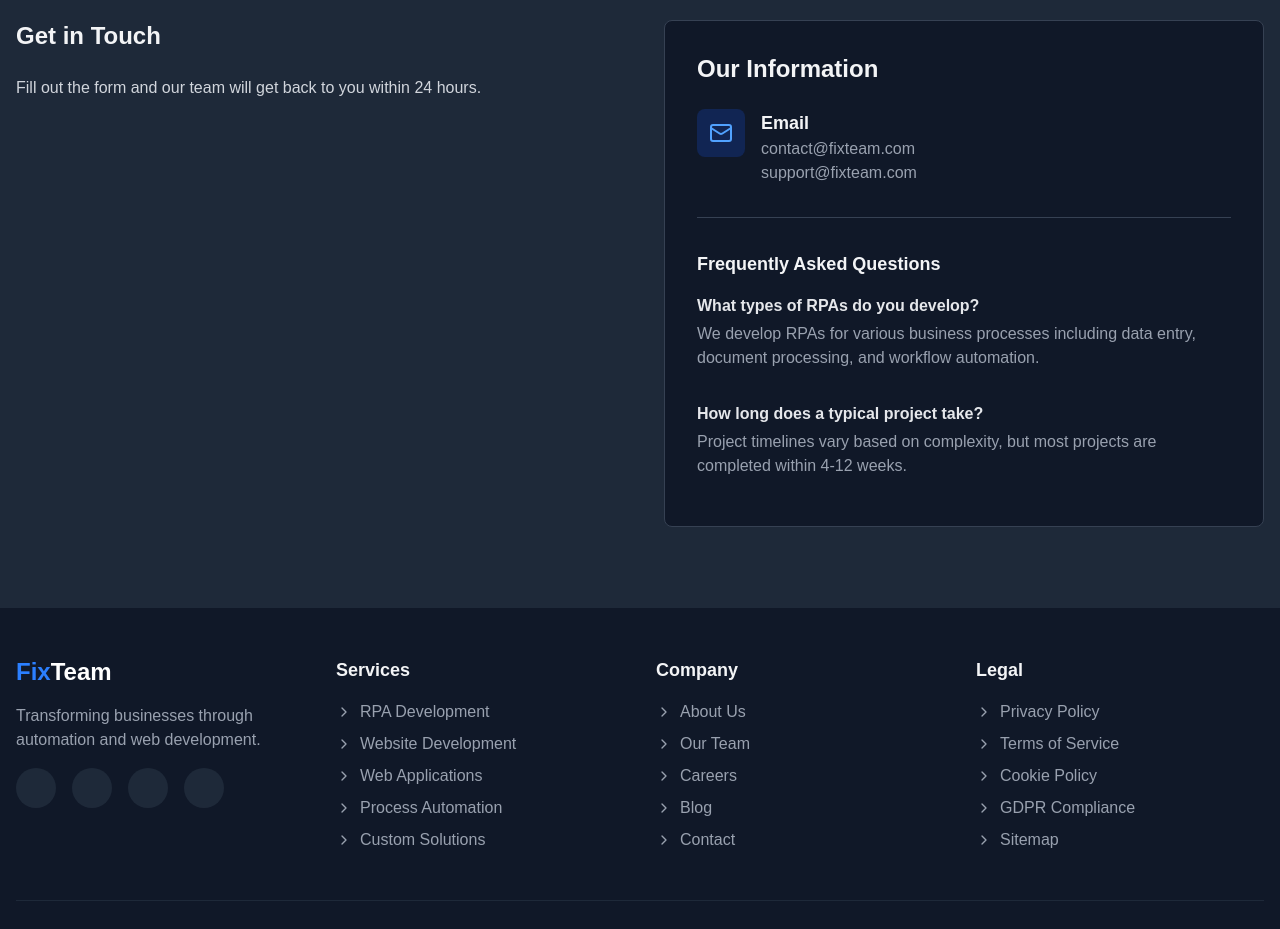
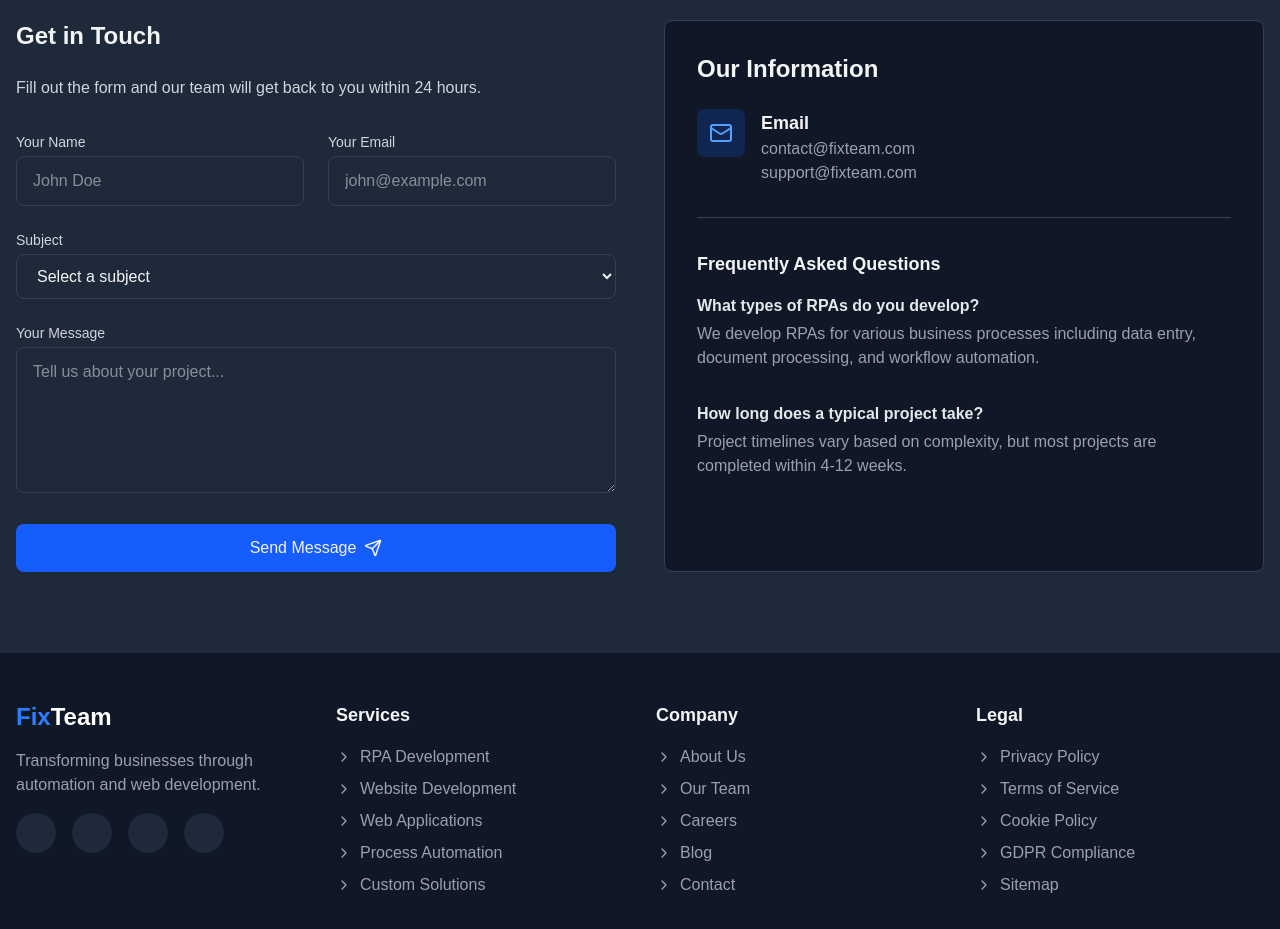
Before and after one commit to Faccin27/fixteam.uk, a Next.js app: page / in a window 1280 px wide. Shown: the part 3360-4289 px from the top of the page. Built offline with nearby package versions, Linux system fonts and the light colour scheme.

Commit message:
feat: created contact formt component

```diff
--- a/src/app/page.tsx
+++ b/src/app/page.tsx
@@ -8,6 +8,7 @@ import { ChevronRight, Code, BotIcon as Robot, Globe, Users, Mail, ArrowRight }
 import Navbar from "@/components/navbar"
 import Footer from "@/components/footer"
 import ServiceCard from "@/components/service-card"
+import ContactForm from "@/components/contact-form"
 import img from "@/assets/img.png"
 
 export default function Home() {
@@ -308,6 +309,7 @@ export default function Home() {
               <h3 className="text-2xl font-bold mb-6">Get in Touch</h3>
               <p className="text-gray-300 mb-8">Fill out the form and our team will get back to you within 24 hours.</p>
 
+              <ContactForm />
             </motion.div>
 
             <motion.div
--- /dev/null
+++ b/src/components/contact-form.tsx
@@ -0,0 +1,143 @@
+"use client"
+
+import type React from "react"
+
+import { useState } from "react"
+import { motion } from "framer-motion"
+import { Send } from "lucide-react"
+
+export default function ContactForm() {
+  const [formData, setFormData] = useState({
+    name: "",
+    email: "",
+    subject: "",
+    message: "",
+  })
+
+  const [isSubmitting, setIsSubmitting] = useState(false)
+  const [submitted, setSubmitted] = useState(false)
+
+  const handleChange = (e: React.ChangeEvent<HTMLInputElement | HTMLTextAreaElement | HTMLSelectElement>) => {
+    const { name, value } = e.target
+    setFormData((prev) => ({ ...prev, [name]: value }))
+  }
+
+  const handleSubmit = (e: React.FormEvent) => {
+    window.alert("Falta fazer né")
+  }
+
+  return (
+    <form onSubmit={handleSubmit} className="space-y-6">
+      <div className="grid grid-cols-1 sm:grid-cols-2 gap-6">
+        <div>
+          <label htmlFor="name" className="block text-sm font-medium text-gray-300 mb-1">
+            Your Name
+          </label>
+          <input
+            type="text"
+            id="name"
+            name="name"
+            value={formData.name}
+            onChange={handleChange}
+            required
+            className="w-full px-4 py-3 bg-gray-800 border border-gray-700 rounded-lg focus:outline-none focus:ring-2 focus:ring-blue-500 focus:border-transparent transition-all"
+            placeholder="John Doe"
+          />
+        </div>
+        <div>
+          <label htmlFor="email" className="block text-sm font-medium text-gray-300 mb-1">
+            Your Email
+          </label>
+          <input
+            type="email"
+            id="email"
+            name="email"
+            value={formData.email}
+            onChange={handleChange}
+            required
+            className="w-full px-4 py-3 bg-gray-800 border border-gray-700 rounded-lg focus:outline-none focus:ring-2 focus:ring-blue-500 focus:border-transparent transition-all"
+            placeholder="john@example.com"
+          />
+        </div>
+      </div>
+
+      <div>
+        <label htmlFor="subject" className="block text-sm font-medium text-gray-300 mb-1">
+          Subject
+        </label>
+        <select
+          id="subject"
+          name="subject"
+          value={formData.subject}
+          onChange={handleChange}
+          required
+          className="w-full px-4 py-3 bg-gray-800 border border-gray-700 rounded-lg focus:outline-none focus:ring-2 focus:ring-blue-500 focus:border-transparent transition-all"
+        >
+          <option value="">Select a subject</option>
+          <option value="RPA Development">RPA Development</option>
+          <option value="Website Development">Website Development</option>
+          <option value="General Inquiry">General Inquiry</option>
+          <option value="Partnership">Partnership</option>
+        </select>
+      </div>
+
+      <div>
+        <label htmlFor="message" className="block text-sm font-medium text-gray-300 mb-1">
+          Your Message
+        </label>
+        <textarea
+          id="message"
+          name="message"
+          value={formData.message}
+          onChange={handleChange}
+          required
+          rows={5}
+          className="w-full px-4 py-3 bg-gray-800 border border-gray-700 rounded-lg focus:outline-none focus:ring-2 focus:ring-blue-500 focus:border-transparent transition-all"
+          placeholder="Tell us about your project..."
+        ></textarea>
+      </div>
+
+      <div>
+        {submitted ? (
+          <motion.div
+            initial={{ opacity: 0, y: 10 }}
+            animate={{ opacity: 1, y: 0 }}
+            className="bg-blue-600/20 border border-blue-500/50 text-blue-300 px-4 py-3 rounded-lg"
+          >
+            Thank you! Your message has been sent successfully.
+          </motion.div>
+        ) : (
+          <button
+            type="submit"
+            disabled={isSubmitting}
+            className={`w-full px-6 py-3 bg-blue-600 hover:bg-blue-700 rounded-lg font-medium transition-all flex items-center justify-center ${isSubmitting ? "opacity-70 cursor-not-allowed" : ""}`}
+          >
+            {isSubmitting ? (
+              <>
+                <svg
+                  className="animate-spin -ml-1 mr-3 h-5 w-5 text-white"
+                  xmlns="http://www.w3.org/2000/svg"
+                  fill="none"
+                  viewBox="0 0 24 24"
+                >
+                  <circle className="opacity-25" cx="12" cy="12" r="10" stroke="currentColor" strokeWidth="4"></circle>
+                  <path
+                    className="opacity-75"
+                    fill="currentColor"
+                    d="M4 12a8 8 0 018-8V0C5.373 0 0 5.373 0 12h4zm2 5.291A7.962 7.962 0 014 12H0c0 3.042 1.135 5.824 3 7.938l3-2.647z"
+                  ></path>
+                </svg>
+                Sending...
+              </>
+            ) : (
+              <>
+                Send Message
+                <Send size={18} className="ml-2" />
+              </>
+            )}
+          </button>
+        )}
+      </div>
+    </form>
+  )
+}
```
